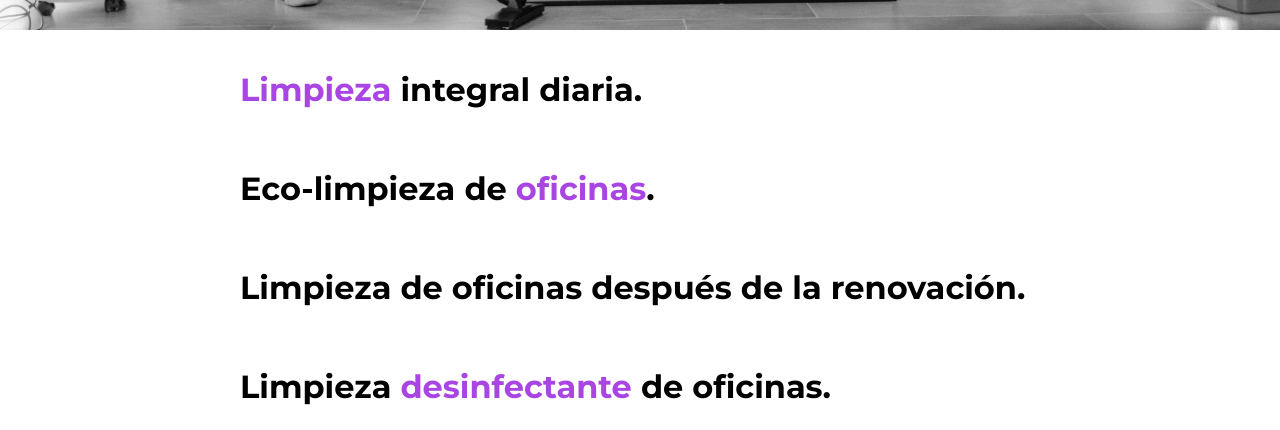
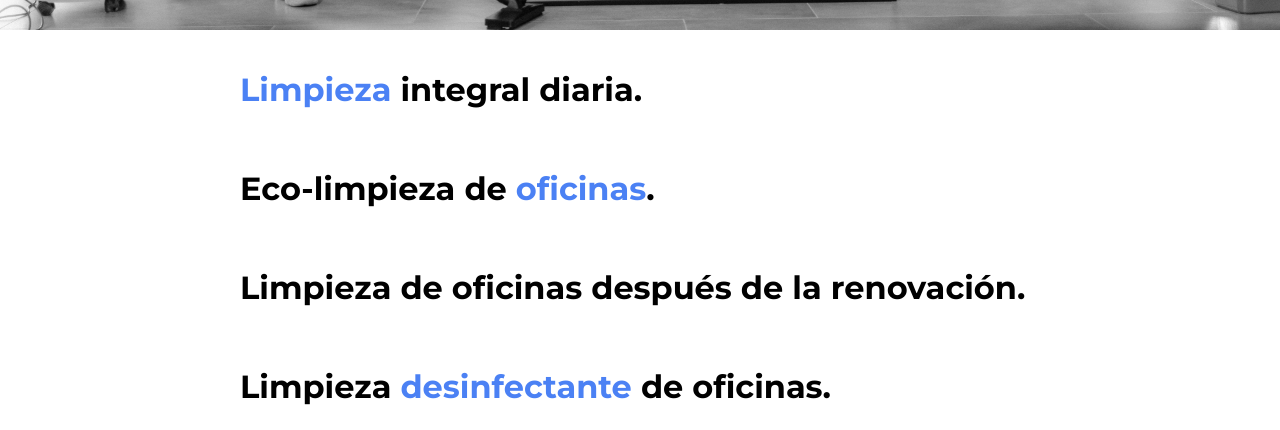
Before and after one commit to RuslanTissen/gregorio-world, a React (Create React App) app: page / in a window 1280 px wide. Shown: the part 370-800 px from the top of the page. Built offline with nearby package versions, Linux system fonts and the light colour scheme.

Commit message:
color change

```diff
--- a/src/components/midle/Mid-section.scss
+++ b/src/components/midle/Mid-section.scss
@@ -20,7 +20,7 @@
 					display: flex;
 					.btn{
 						color: white;
-						background-color: green;
+						background-color: rgb(75,129,244);
 						font-size: 1rem;
 						font-weight: 500;
 						text-transform: uppercase;
--- a/src/components/section-picture/Picture.scss
+++ b/src/components/section-picture/Picture.scss
@@ -23,7 +23,7 @@
 				font-size: 2em;
 				mark{
 					background-color: white;
-					color: rgb(169,69,227);
+					color:  rgb(75,129,244);
 				}
 			}
 	}
```
